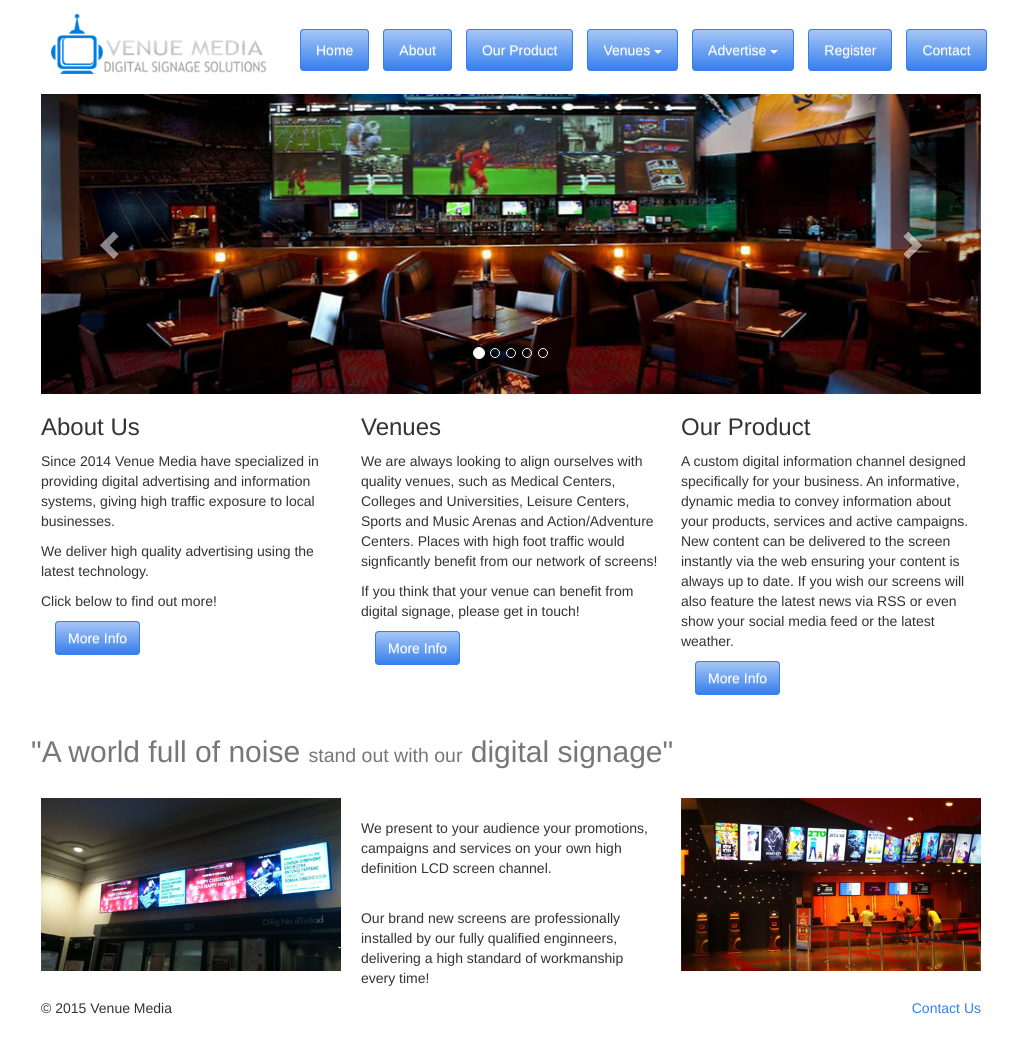
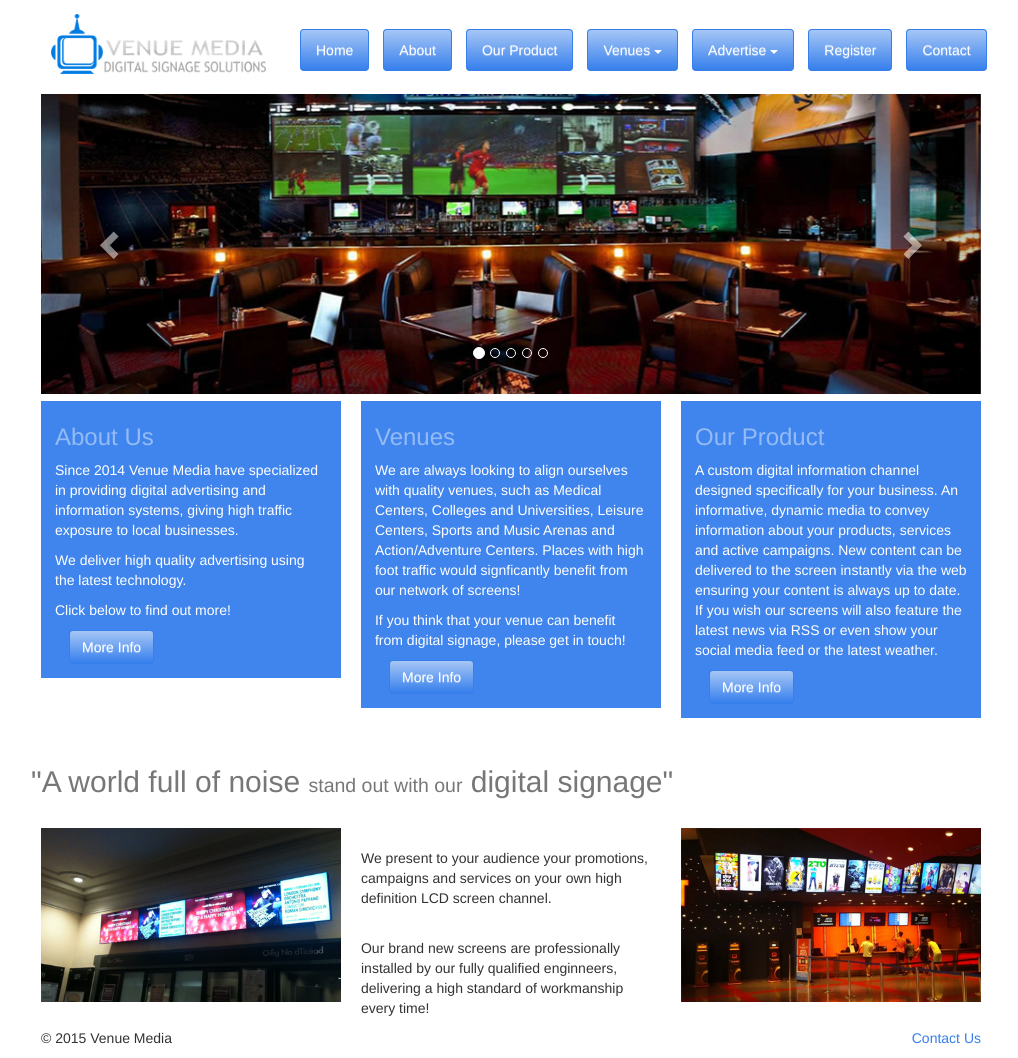
Before and after one commit to venuemedia/venuemedia.github.io, a Jekyll site: the page built from index.html, in a window 1280 px wide. Shown: the whole page, without its empty margins (129-1147 px from the left). Built offline with Jekyll 4.4.1, drawn with Linux system fonts in a browser that asks for light colours; nearby versions of some CDN libraries; before the commit the page ends 1028 px from its top, so only the background shows below that.

Commit message:
add colorization to several elements

```diff
--- a/_layouts/page.html
+++ b/_layouts/page.html
@@ -4,7 +4,7 @@ layout: default
 
 <div class="container">
   <header>
-    <h1>{{ page.title }}</h1>
+    <h1 class="text-primary">{{ page.title }}</h1>
   </header>
   <article>
     {{ content }}
--- a/about.html
+++ b/about.html
@@ -46,6 +46,7 @@ panels:
 </div>
 
 <div class="row">
+    <div class="colorized">
         <h2>
             Why Choose Us?
         </h2>
@@ -54,3 +55,4 @@ panels:
             Venue Media is one of the largest point of purchase digital advertising companies in North America … Why? Because we know what our customers want. We work with your annual cycle and your peak times, helping you get the most from your busy times of year - so you can use your free artwork changes to give a specific message when it is most effective. If you think that your venue fits with this strategy, and would benefit, please get in touch!
         </p>
     </div>
+</div>
--- a/index.html
+++ b/index.html
@@ -61,6 +61,7 @@ carousel_images:
 
 <div class="row">
     <div class="col-md-4">
+        <div class="colorized">
             <h3>
                 About Us
             </h3>
@@ -80,8 +81,10 @@ carousel_images:
                 More Info
             </a>
         </div>
+    </div>
 
     <div class="col-md-4">
+        <div class="colorized">
             <h3>
                 Venues
             </h3>
@@ -98,8 +101,10 @@ carousel_images:
                 More Info
             </a>
         </div>
+    </div>
 
     <div class="col-md-4">
+        <div class="colorized">
             <h3>
                 Our Product
             </h3>
@@ -111,6 +116,7 @@ carousel_images:
             <a class="btn btn-primary-custom" href="/our_product/">
                 More Info
             </a>
+        </div>
     </div>
 </div>
 <br>
--- a/stylesheets/main.scss
+++ b/stylesheets/main.scss
@@ -54,3 +54,15 @@ body {
   text-shadow: 0 1px 1px rgba(255, 255, 255, 0.39);
   -webkit-font-smoothing: antialiased;
 }
+
+.colorized {
+  background-color: lighten($brand-primary, 2%) !important;
+  color: #FFF !important;
+  margin-top: 0.5em;
+  margin-bottom: 0.5em;
+  padding: 0.2em 1em 1em 1em;
+}
+
+.colorized h2, h3 {
+  color: lighten($brand-primary, 20%) !important;
+}
```
Also changed, not shown: advertise.html (+9 -5 lines), venues.html (+8 -2 lines), 12 other files. Lines whose indentation alone changed are shown as unchanged.
